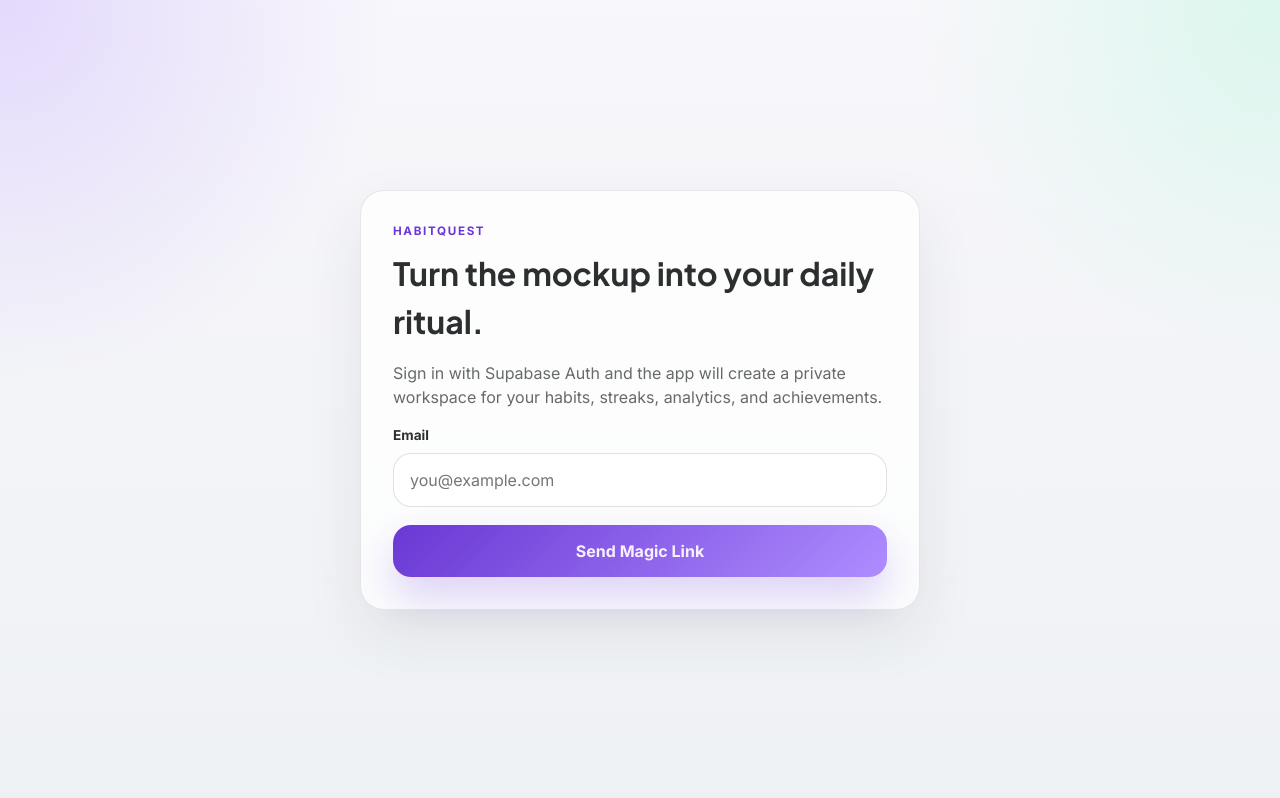
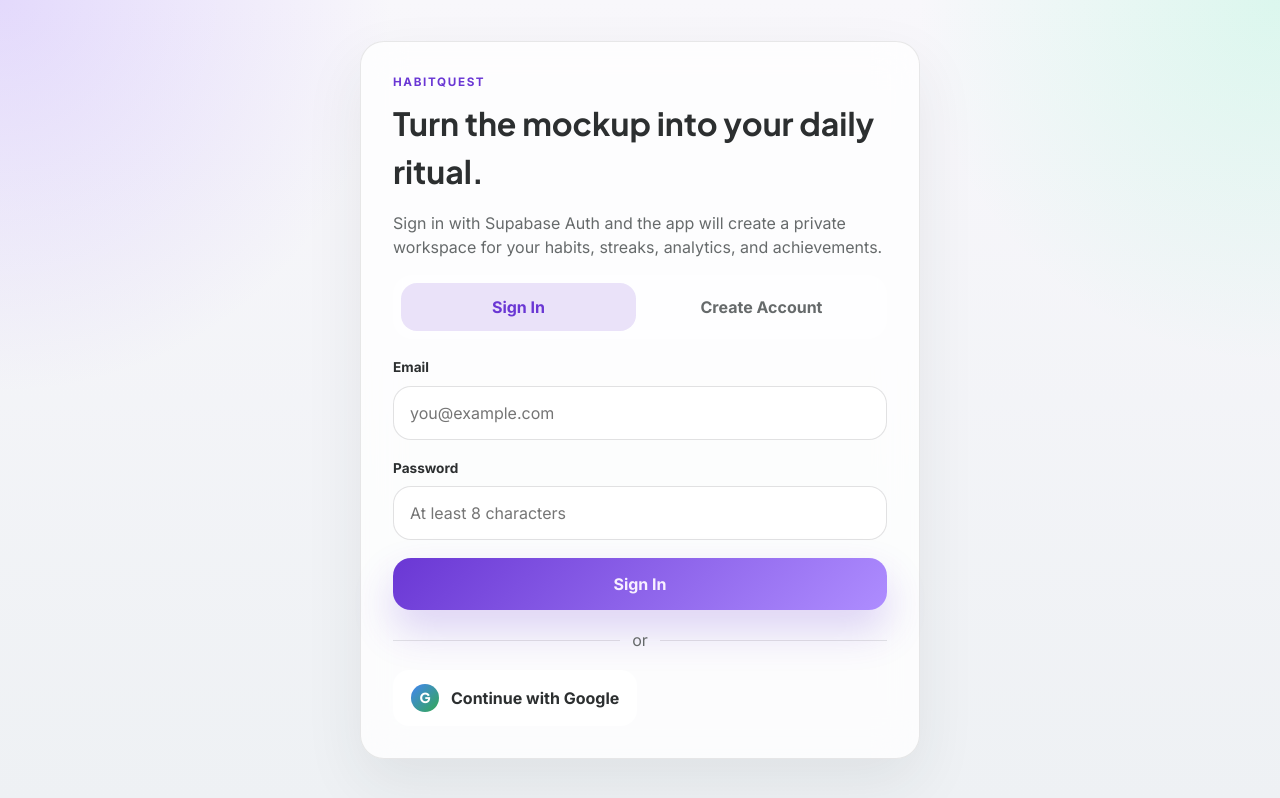
Before and after one commit to kaungkhantko26/Habit-tracker, a React (Vite) app: page / in a window 1280 px wide. Built offline with nearby package versions, Linux system fonts and the light colour scheme; no server answers.

Commit message:
Add Google and password auth

```diff
--- a/src/App.tsx
+++ b/src/App.tsx
@@ -158,29 +158,79 @@ export default function App() {
     setDataLoading(false);
   }
 
-  async function handleSignIn(email: string) {
+  async function handlePasswordSignIn(email: string, password: string) {
     if (!supabase) {
-      return false;
+      return;
     }
 
     setAuthBusy(true);
     setError(null);
 
-    const { error: signInError } = await supabase.auth.signInWithOtp({
+    const { error: signInError } = await supabase.auth.signInWithPassword({
       email,
-      options: {
-        emailRedirectTo: window.location.origin,
-      },
+      password,
     });
 
     if (signInError) {
       setError(signInError.message);
       setAuthBusy(false);
-      return false;
+      return;
     }
 
     setAuthBusy(false);
-    return true;
+  }
+
+  async function handlePasswordSignUp(email: string, password: string, displayName: string) {
+    if (!supabase) {
+      return null;
+    }
+
+    setAuthBusy(true);
+    setError(null);
+
+    const { error: signUpError } = await supabase.auth.signUp({
+      email,
+      password,
+      options: {
+        emailRedirectTo: window.location.origin,
+        data: {
+          display_name: displayName.trim(),
+        },
+      },
+    });
+
+    if (signUpError) {
+      setError(signUpError.message);
+      setAuthBusy(false);
+      return null;
+    }
+
+    setAuthBusy(false);
+    return "Account created. Check your email if Supabase confirmation is enabled, then sign in.";
+  }
+
+  async function handleGoogleSignIn() {
+    if (!supabase) {
+      return;
+    }
+
+    setAuthBusy(true);
+    setError(null);
+
+    const { error: googleError } = await supabase.auth.signInWithOAuth({
+      provider: "google",
+      options: {
+        redirectTo: window.location.origin,
+      },
+    });
+
+    if (googleError) {
+      setError(googleError.message);
+      setAuthBusy(false);
+      return;
+    }
+
+    setAuthBusy(false);
   }
 
   async function handleSignOut() {
@@ -382,7 +432,15 @@ export default function App() {
   }
 
   if (!session) {
-    return <AuthCard busy={authBusy} error={error} onSubmit={handleSignIn} />;
+    return (
+      <AuthCard
+        busy={authBusy}
+        error={error}
+        onGoogleSignIn={handleGoogleSignIn}
+        onPasswordSignIn={handlePasswordSignIn}
+        onPasswordSignUp={handlePasswordSignUp}
+      />
+    );
   }
 
   const todayHabits = buildHabitProgress(habits, logs);
--- a/src/components/AuthCard.tsx
+++ b/src/components/AuthCard.tsx
@@ -3,20 +3,36 @@ import { FormEvent, useState } from "react";
 interface AuthCardProps {
   busy: boolean;
   error: string | null;
-  onSubmit: (email: string) => Promise<boolean>;
+  onGoogleSignIn: () => Promise<void>;
+  onPasswordSignIn: (email: string, password: string) => Promise<void>;
+  onPasswordSignUp: (email: string, password: string, displayName: string) => Promise<string | null>;
 }
 
-export function AuthCard({ busy, error, onSubmit }: AuthCardProps) {
+export function AuthCard({
+  busy,
+  error,
+  onGoogleSignIn,
+  onPasswordSignIn,
+  onPasswordSignUp,
+}: AuthCardProps) {
+  const [mode, setMode] = useState<"signin" | "signup">("signin");
+  const [displayName, setDisplayName] = useState("");
   const [email, setEmail] = useState("");
+  const [password, setPassword] = useState("");
   const [notice, setNotice] = useState<string | null>(null);
 
   async function handleSubmit(event: FormEvent<HTMLFormElement>) {
     event.preventDefault();
     setNotice(null);
-    const sent = await onSubmit(email);
-    if (sent) {
-      setNotice("Check your inbox for the secure sign-in link.");
+    if (mode === "signup") {
+      const response = await onPasswordSignUp(email, password, displayName);
+      if (response) {
+        setNotice(response);
+      }
+      return;
     }
+
+    await onPasswordSignIn(email, password);
   }
 
   return (
@@ -28,7 +44,39 @@ export function AuthCard({ busy, error, onSubmit }: AuthCardProps) {
           Sign in with Supabase Auth and the app will create a private workspace for your habits,
           streaks, analytics, and achievements.
         </p>
+        <div className="auth-mode-switch">
+          <button
+            className={mode === "signin" ? "auth-mode-button active" : "auth-mode-button"}
+            disabled={busy}
+            onClick={() => setMode("signin")}
+            type="button"
+          >
+            Sign In
+          </button>
+          <button
+            className={mode === "signup" ? "auth-mode-button active" : "auth-mode-button"}
+            disabled={busy}
+            onClick={() => setMode("signup")}
+            type="button"
+          >
+            Create Account
+          </button>
+        </div>
         <form className="auth-form" onSubmit={handleSubmit}>
+          {mode === "signup" ? (
+            <label className="field">
+              <span>Username</span>
+              <input
+                autoComplete="nickname"
+                disabled={busy}
+                onChange={(event) => setDisplayName(event.target.value)}
+                placeholder="Alex"
+                type="text"
+                value={displayName}
+                required
+              />
+            </label>
+          ) : null}
           <label className="field">
             <span>Email</span>
             <input
@@ -41,10 +89,30 @@ export function AuthCard({ busy, error, onSubmit }: AuthCardProps) {
               required
             />
           </label>
+          <label className="field">
+            <span>Password</span>
+            <input
+              autoComplete={mode === "signup" ? "new-password" : "current-password"}
+              disabled={busy}
+              minLength={8}
+              onChange={(event) => setPassword(event.target.value)}
+              placeholder="At least 8 characters"
+              type="password"
+              value={password}
+              required
+            />
+          </label>
           <button className="primary-button" disabled={busy} type="submit">
-            {busy ? "Sending..." : "Send Magic Link"}
+            {busy ? "Please wait..." : mode === "signup" ? "Create Account" : "Sign In"}
           </button>
         </form>
+        <div className="auth-divider">
+          <span>or</span>
+        </div>
+        <button className="oauth-button" disabled={busy} onClick={() => void onGoogleSignIn()} type="button">
+          <span className="oauth-mark">G</span>
+          Continue with Google
+        </button>
         {notice ? <div className="notice success">{notice}</div> : null}
         {error ? <div className="notice error">{error}</div> : null}
       </div>
--- a/src/styles.css
+++ b/src/styles.css
@@ -885,6 +885,75 @@ button:disabled {
   gap: 18px;
 }
 
+.auth-mode-switch {
+  background: rgba(255, 255, 255, 0.58);
+  border-radius: 20px;
+  display: grid;
+  gap: 8px;
+  grid-template-columns: repeat(2, minmax(0, 1fr));
+  margin-bottom: 18px;
+  padding: 8px;
+}
+
+.auth-mode-button,
+.oauth-button {
+  border: 0;
+  border-radius: 16px;
+  font-weight: 700;
+}
+
+.auth-mode-button {
+  background: transparent;
+  color: var(--muted);
+  padding: 12px 14px;
+}
+
+.auth-mode-button.active {
+  background: rgba(106, 55, 212, 0.14);
+  color: var(--primary);
+}
+
+.auth-divider {
+  align-items: center;
+  color: var(--muted);
+  display: flex;
+  gap: 12px;
+  margin-top: 18px;
+}
+
+.auth-divider::before,
+.auth-divider::after {
+  background: rgba(44, 47, 48, 0.12);
+  content: "";
+  flex: 1;
+  height: 1px;
+}
+
+.oauth-button {
+  align-items: center;
+  background: rgba(255, 255, 255, 0.82);
+  color: var(--ink);
+  display: inline-flex;
+  gap: 12px;
+  justify-content: center;
+  margin-top: 18px;
+  padding: 14px 18px;
+}
+
+.oauth-mark {
+  align-items: center;
+  background: linear-gradient(135deg, #4285f4, #34a853);
+  border-radius: 50%;
+  color: white;
+  display: inline-flex;
+  font-family: "Plus Jakarta Sans", sans-serif;
+  font-size: 0.86rem;
+  font-weight: 800;
+  height: 28px;
+  justify-content: center;
+  width: 28px;
+}
+
 .field {
   display: flex;
   flex-direction: column;
```
